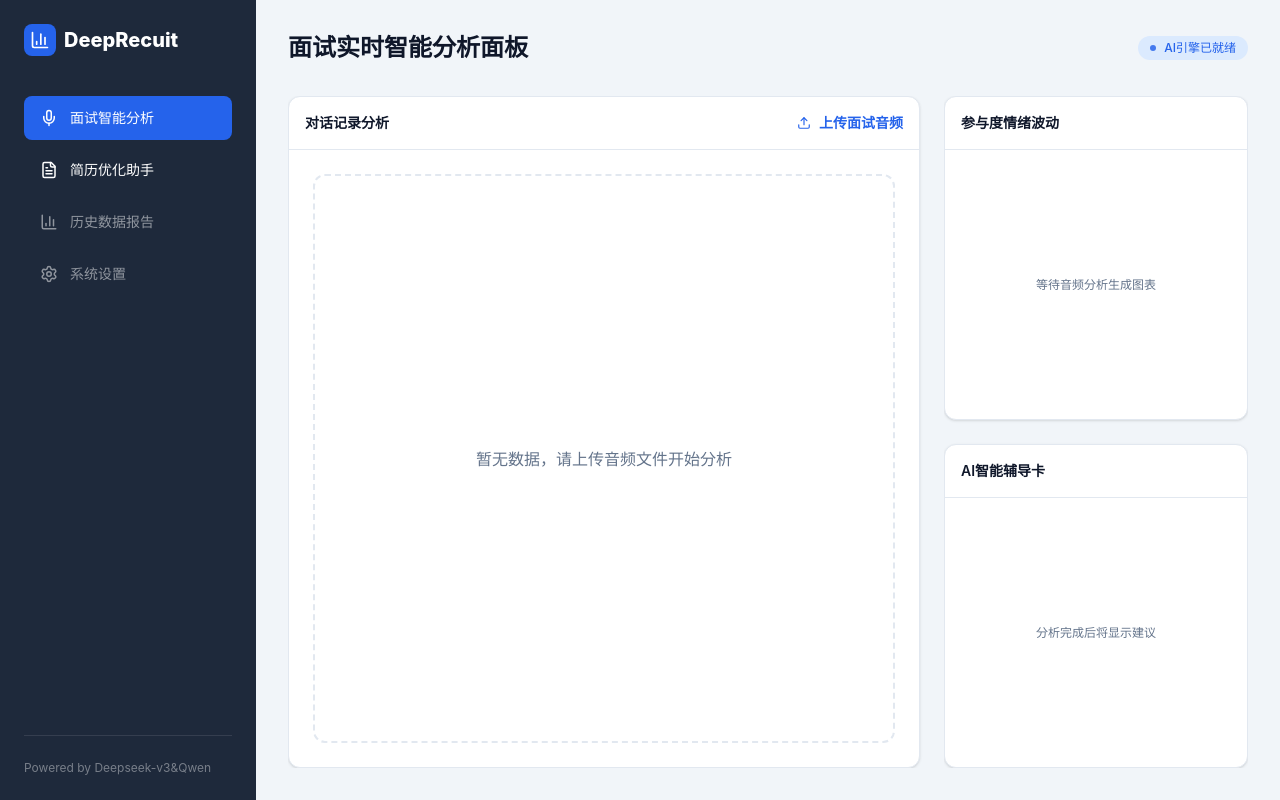
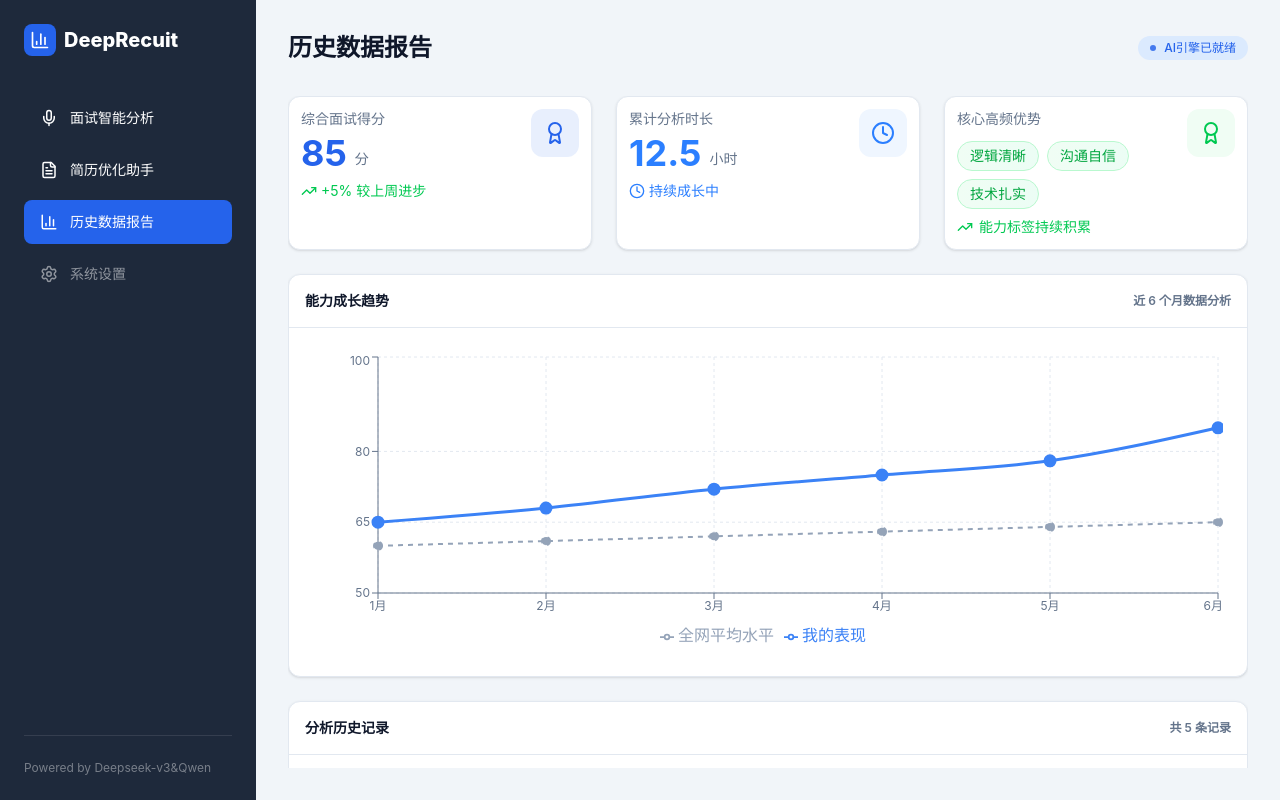
Before and after one commit to s-lky/resuit-analyse-test, a React (Vite) app: page / in a window 1280 px wide. Both pictures are taken after a click on the element "历史数据报告". Built offline with nearby package versions, Linux system fonts and the light colour scheme.

Commit message:
历史数据板块

```diff
--- a/src/App.tsx
+++ b/src/App.tsx
@@ -2,11 +2,12 @@ import { useState } from "react";
 import Sidebar from './components/Sidebar';
 import InterviewPanel from './components/InterviewPanel';
 import ResumePanel from './components/ResumePanel';
+import HistoryReportPanel from './components/HistoryReportPanel';
 import ToastContainer from './components/Toast/ToastContainer';
 import { useToast, ToastProvider } from './hooks/useToast';
 
 function AppContent() {
-  const [activeTab, setActiveTab] = useState<'interview' | 'resume'>('interview');
+  const [activeTab, setActiveTab] = useState<'interview' | 'resume' | 'history'>('interview');
   const { toasts, removeToast } = useToast();
 
   return(
@@ -16,7 +17,7 @@ function AppContent() {
       <main className="flex-1 flex flex-col p-8 gap-8 overflow-hidden">
         <header className="flex justify-between items-center">
           <h1 className="text-2xl font-bold text-text-primary">
-            {activeTab === 'interview' ? '面试实时智能分析面板':'简历智能优化建议'}
+            {activeTab === 'interview' ? '面试实时智能分析面板':activeTab === 'resume' ? '简历智能优化建议' : '历史数据报告'}
           </h1>
           <div className="flex items-center gap-2 px-3 py-1 bg-accent-light text-accent rounded-full text-xs font-medium">
             <div className="w-1.5 h-1.5 bg-accent rounded-full animate-pulse" />
@@ -24,7 +25,7 @@ function AppContent() {
           </div>
         </header>
 
-        {activeTab === 'interview' ? <InterviewPanel /> : <ResumePanel/>}
+        {activeTab === 'interview' ? <InterviewPanel /> : activeTab === 'resume' ? <ResumePanel/> : <HistoryReportPanel />}
       </main>
 
       <ToastContainer toasts={toasts} removeToast={removeToast} />
--- /dev/null
+++ b/src/components/HistoryReportPanel.tsx
@@ -0,0 +1,205 @@
+// src/components/HistoryReportPanel.tsx
+import { TrendingUp, Clock, Award, FileText, Eye } from 'lucide-react';
+import { LineChart, Line, XAxis, YAxis, CartesianGrid, Tooltip, Legend, ResponsiveContainer } from 'recharts';
+
+// 模拟历史数据（后续可接后端API）
+const mockMonthlyData = [
+  { month: '1月', myScore: 65, avgScore: 60 },
+  { month: '2月', myScore: 68, avgScore: 61 },
+  { month: '3月', myScore: 72, avgScore: 62 },
+  { month: '4月', myScore: 75, avgScore: 63 },
+  { month: '5月', myScore: 78, avgScore: 64 },
+  { month: '6月', myScore: 85, avgScore: 65 },
+];
+
+const mockHistoryRecords = [
+  { id: 1, date: '2026-04-20', type: '面试', fileName: '前端工程师面试.mp3', score: 88 },
+  { id: 2, date: '2026-04-18', type: '简历', fileName: '张三-简历.pdf', score: 82 },
+  { id: 3, date: '2026-04-15', type: '面试', fileName: '产品经理面试.mp3', score: 79 },
+  { id: 4, date: '2026-04-10', type: '面试', fileName: '后端开发面试.mp3', score: 85 },
+  { id: 5, date: '2026-04-05', type: '简历', fileName: '李四-简历.pdf', score: 76 },
+];
+
+const advantages = ['逻辑清晰', '沟通自信', '技术扎实'];
+
+export default function HistoryReportPanel() {
+  return (
+    <div className="flex-1 overflow-y-auto space-y-6">
+      {/* 顶部：KPI 数据卡片 */}
+      <div className="grid grid-cols-1 md:grid-cols-3 gap-6">
+        {/* 综合面试得分 */}
+        <div className="card p-3">
+          <div className="flex items-start justify-between">
+            <div>
+              <p className="text-sm text-text-secondary mb-1">综合面试得分</p>
+              <div className="flex items-end gap-2">
+                <span className="text-4xl font-bold text-accent">85</span>
+                <span className="text-sm text-text-secondary mb-1">分</span>
+              </div>
+              <div className="flex items-center gap-1 mt-2 text-green-500 text-sm">
+                <TrendingUp size={16} />
+                <span>+5% 较上周进步</span>
+              </div>
+            </div>
+            <div className="w-12 h-12 bg-accent/10 rounded-xl flex items-center justify-center text-accent">
+              <Award size={24} />
+            </div>
+          </div>
+        </div>
+
+        {/* 累计分析时长 */}
+        <div className="card p-3">
+          <div className="flex items-start justify-between">
+            <div>
+              <p className="text-sm text-text-secondary mb-1">累计分析时长</p>
+              <div className="flex items-end gap-2">
+                <span className="text-4xl font-bold text-blue-500">12.5</span>
+                <span className="text-sm text-text-secondary mb-1">小时</span>
+              </div>
+              <div className="flex items-center gap-1 mt-2 text-blue-500 text-sm">
+                <Clock size={16} />
+                <span>持续成长中</span>
+              </div>
+            </div>
+            <div className="w-12 h-12 bg-blue-50 rounded-xl flex items-center justify-center text-blue-500">
+              <Clock size={24} />
+            </div>
+          </div>
+        </div>
+
+        {/* 核心高频优势 */}
+        <div className="card p-3">
+          <div className="flex items-start justify-between">
+            <div className="flex-1">
+              <p className="text-sm text-text-secondary mb-3">核心高频优势</p>
+              <div className="flex flex-wrap gap-2">
+                {advantages.map((tag, index) => (
+                  <span
+                    key={index}
+                    className="px-3 py-1 bg-gradient-to-r from-green-50 to-emerald-50 text-green-600 text-sm rounded-full border border-green-200 font-medium"
+                  >
+                    {tag}
+                  </span>
+                ))}
+              </div>
+              <div className="flex items-center gap-1.5 mt-2 text-green-500 text-sm">
+                <TrendingUp size={16} />
+                <span>能力标签持续积累</span>
+              </div>
+            </div>
+            <div className="w-12 h-12 bg-green-50 rounded-xl flex items-center justify-center text-green-500 ml-2">
+              <Award size={24} />
+            </div>
+          </div>
+        </div>
+      </div>
+
+      {/* 中间：能力成长曲线图 */}
+      <div className="card">
+        <div className="card-header">
+          <span>能力成长趋势</span>
+          <span className="text-xs text-text-secondary">近 6 个月数据分析</span>
+        </div>
+        <div className="p-6">
+          <ResponsiveContainer width="100%" height={300}>
+            <LineChart data={mockMonthlyData}>
+              <CartesianGrid strokeDasharray="3 3" stroke="#e2e8f0" />
+              <XAxis
+                dataKey="month"
+                stroke="#64748b"
+                fontSize={12}
+              />
+              <YAxis
+                stroke="#64748b"
+                fontSize={12}
+                domain={[50, 100]}
+              />
+              <Tooltip
+                contentStyle={{
+                  backgroundColor: '#fff',
+                  border: '1px solid #e2e8f0',
+                  borderRadius: '8px',
+                  boxShadow: '0 4px 12px rgba(0,0,0,0.1)',
+                }}
+              />
+              <Legend />
+              <Line
+                type="monotone"
+                dataKey="myScore"
+                name="我的表现"
+                stroke="#3b82f6"
+                strokeWidth={3}
+                dot={{ r: 5, fill: '#3b82f6' }}
+                activeDot={{ r: 7, fill: '#3b82f6' }}
+              />
+              <Line
+                type="monotone"
+                dataKey="avgScore"
+                name="全网平均水平"
+                stroke="#94a3b8"
+                strokeWidth={2}
+                strokeDasharray="5 5"
+                dot={{ r: 4, fill: '#94a3b8' }}
+                activeDot={{ r: 6, fill: '#94a3b8' }}
+              />
+            </LineChart>
+          </ResponsiveContainer>
+        </div>
+      </div>
+
+      {/* 底部：历史记录表格 */}
+      <div className="card">
+        <div className="card-header">
+          <span>分析历史记录</span>
+          <span className="text-xs text-text-secondary">共 {mockHistoryRecords.length} 条记录</span>
+        </div>
+        <div className="p-6">
+          <div className="overflow-x-auto">
+            <table className="w-full">
+              <thead>
+                <tr className="border-b border-border">
+                  <th className="text-left py-3 px-4 text-sm font-semibold text-text-secondary">日期</th>
+                  <th className="text-left py-3 px-4 text-sm font-semibold text-text-secondary">分析类型</th>
+                  <th className="text-left py-3 px-4 text-sm font-semibold text-text-secondary">文件名称</th>
+                  <th className="text-left py-3 px-4 text-sm font-semibold text-text-secondary">AI评分</th>
+                  <th className="text-left py-3 px-4 text-sm font-semibold text-text-secondary">操作</th>
+                </tr>
+              </thead>
+              <tbody>
+                {mockHistoryRecords.map((record) => (
+                  <tr
+                    key={record.id}
+                    className="border-b border-border hover:bg-slate-50 transition-colors"
+                  >
+                    <td className="py-3 px-4 text-sm text-text-primary">{record.date}</td>
+                    <td className="py-3 px-4">
+                      <span
+                        className={`inline-block px-2 py-1 text-xs rounded-full font-medium ${
+                          record.type === '面试'
+                            ? 'bg-blue-50 text-blue-600'
+                            : 'bg-purple-50 text-purple-600'
+                        }`}
+                      >
+                        {record.type}
+                      </span>
+                    </td>
+                    <td className="py-3 px-4 text-sm text-text-primary">{record.fileName}</td>
+                    <td className="py-3 px-4">
+                      <span className="text-sm font-semibold text-accent">{record.score}分</span>
+                    </td>
+                    <td className="py-3 px-4">
+                      <button className="flex items-center gap-1 px-3 py-1 text-sm text-accent hover:text-accent/80 transition-colors">
+                        <Eye size={14} />
+                        查看报告
+                      </button>
+                    </td>
+                  </tr>
+                ))}
+              </tbody>
+            </table>
+          </div>
+        </div>
+      </div>
+    </div>
+  );
+}
--- a/src/components/Sidebar.tsx
+++ b/src/components/Sidebar.tsx
@@ -3,8 +3,8 @@ import { BarChart3, Settings, Mic, FileText } from "lucide-react"; //图标库
 
 //接收App的安排
 interface SidebarProps{
-    activeTab: 'interview' | 'resume'; //现在正在的部分
-    setActiveTab: (tab: 'interview' | 'resume') => void; //换台
+    activeTab: 'interview' | 'resume' |'history'; //现在正在的部分
+    setActiveTab: (tab: 'interview' | 'resume' | 'history') => void; //换台
 }
 
 export default function Sidebar({ activeTab, setActiveTab }: SidebarProps){
@@ -36,7 +36,10 @@ export default function Sidebar({ activeTab, setActiveTab }: SidebarProps){
                 </div>
 
                 {/* 还没做完-先空着，opacity人按钮半透明，cursor-not-allowed禁止通行 */}
-                <div className="nav-item opacity-50 curcor-not-allowed">
+                <div
+                    className={`nav-item ${activeTab === 'history' ? 'active' : ''}`}
+                    onClick={() => setActiveTab('history')}
+                >
                     <BarChart3 size={18} />
                     历史数据报告
                 </div>
```
